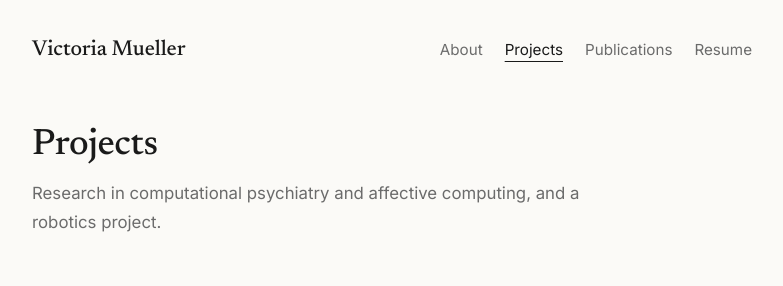
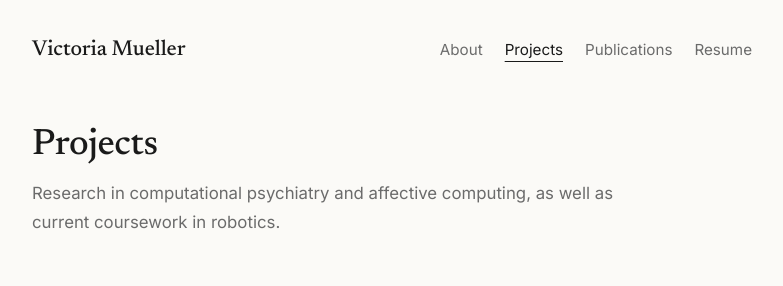
Before and after one commit to VictoriaMuellerNYU/VictoriaMuellerNYU.github.io, a plain HTML site: page projects.html in a window 1280 px wide. Shown: the top 286 px of the page, without its empty margins (248-1031 px from the left). Drawn offline with Linux system fonts and the light colour scheme.

Commit message:
Reword projects intro
Co-Authored-By: Claude Opus 5.5 <noreply@anthropic.com>

```diff
--- a/projects.html
+++ b/projects.html
@@ -25,7 +25,7 @@
 
   <main class="wrap">
     <h1>Projects</h1>
-    <p class="intro">Research in computational psychiatry and affective computing, and a robotics project.</p>
+    <p class="intro">Research in computational psychiatry and affective computing, as well as current coursework in robotics.</p>
 
     <h2 id="research">Research</h2>
     <div class="projects">
```
